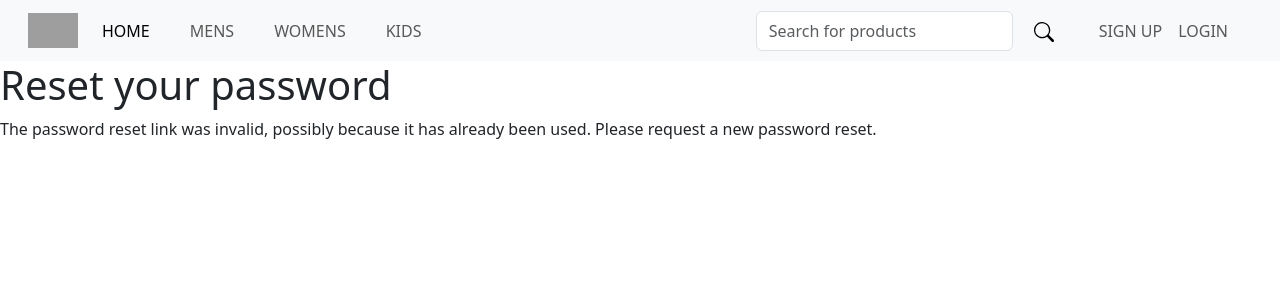
After one commit to SohamDas2003/Clothing, a Django app: page /reset/1/1/ in a window 1280 px wide. The commit adds this page. Shown: the top 300 px of the page. Run offline with Django 4.2, Linux system fonts and the light colour scheme; some libraries are stand-ins or nearby versions; grey boxes are pictures that could not be loaded.

Commit message:
commit:30

```diff
--- a/genx/genx/urls.py
+++ b/genx/genx/urls.py
@@ -19,6 +19,7 @@ from django.urls import path, include
 from users import views as users_views
 from django.conf.urls.static import static
 from django.conf import settings
+from django.contrib.auth import views as auth_views
 
 urlpatterns = [
     path('admin/', admin.site.urls),
@@ -28,6 +29,10 @@ urlpatterns = [
     path('login/', users_views.login_view, name='login'),
     path('logout/', users_views.logout_view, name='logout'),
     path('profile/', users_views.profilepage, name='profile'),
+    path('password_reset/',auth_views.PasswordResetView.as_view(),name='password_reset'),
+    path('password_reset/done/',auth_views.PasswordResetDoneView.as_view(),name='password_reset_done'),
+    path('reset/<uidb64>/<token>/',auth_views.PasswordResetConfirmView.as_view(),name='password_reset_confirm'),
+    path('reset/done/',auth_views.PasswordResetCompleteView.as_view(),name='password_reset_complete'),
 ]
 
 urlpatterns += [] + static(settings.MEDIA_URL, document_root=settings.MEDIA_ROOT)
--- a/genx/users/forms.py
+++ b/genx/users/forms.py
@@ -1,7 +1,7 @@
 from django import forms
 from django.contrib.auth.models import User
 from django.contrib.auth.forms import UserCreationForm
-from django.core.validators import RegexValidator
+from django.core.validators import  MaxValueValidator, MinValueValidator, RegexValidator
 
 class RegisterForm(UserCreationForm):
     email = forms.EmailField()
@@ -21,13 +21,15 @@ class RegisterForm(UserCreationForm):
             ),
         ],
     )
-    mob_num = forms.CharField(
+    mob_num = forms.IntegerField(
         label='Mobile Number',
         validators=[
             RegexValidator(
                 regex='^[0-9]{10}$',
                 message='Mobile Number must be a 10-digit numeric value.',
             ),
+            MaxValueValidator(9999999999, message='Mobile number must be at most 10 digits.'),
+            MinValueValidator(1000000000, message='Enter a valid mobile number with only numeric characters.'),
         ],
     )
 
--- /dev/null
+++ b/genx/users/templates/registration/password_reset_confirm.html
@@ -0,0 +1,16 @@
+{% extends "clothing/base.html" %}
+{% block title %}Reset your password{% endblock %}
+{% block body %}
+<h1>Reset your password</h1>
+{% if validlink %}
+<p>Please enter your new password twice:</p>
+<form action="." method="post">
+    {{ form.as_p }}
+    {% csrf_token %}
+    <p><input type="submit" value="Change my password" /></p>
+</form>
+{% else %}
+<p>The password reset link was invalid, possibly because it has
+    already been used. Please request a new password reset.</p>
+{% endif %}
+{% endblock %}
--- /dev/null
+++ b/genx/users/templates/registration/password_reset_email.html
@@ -0,0 +1,4 @@
+Someone asked for password reset for email {{ email }}. Follow the link
+below:
+{{ protocol }}://{{ domain }}{% url "password_reset_confirm" uidb64=uid token=token %}
+Your username, in case you've forgotten: {{ user.get_username }}
--- a/genx/users/templates/users/login.html
+++ b/genx/users/templates/users/login.html
@@ -42,6 +42,8 @@
                     </button>
                 </form>
                 <br>
+                <p><a href="{% url 'password_reset' %}">Forgot your Password?</a></p>
+
                 <div>Don't have an account <a href="{% url 'register' %}">Sign Up</a></div>
             </p>
         </div>
--- a/genx/users/views.py
+++ b/genx/users/views.py
@@ -6,6 +6,7 @@ from django.contrib.auth import authenticate, login, logout
 from django.contrib.auth.decorators import login_required
 from clothing.models import CartItem
 from clothing.views import create_orders_from_cart
+from django.contrib.auth import views as auth_views
 from django.http import JsonResponse
 import json
 
```
Also changed, not shown: genx/users/templates/registration/password_reset_complete.html (added, +7 -0 lines), genx/users/templates/registration/password_reset_done.html (added, +8 -0 lines), genx/users/templates/registration/password_reset_form.html (added, +11 -0 lines), genx/db.sqlite3.
